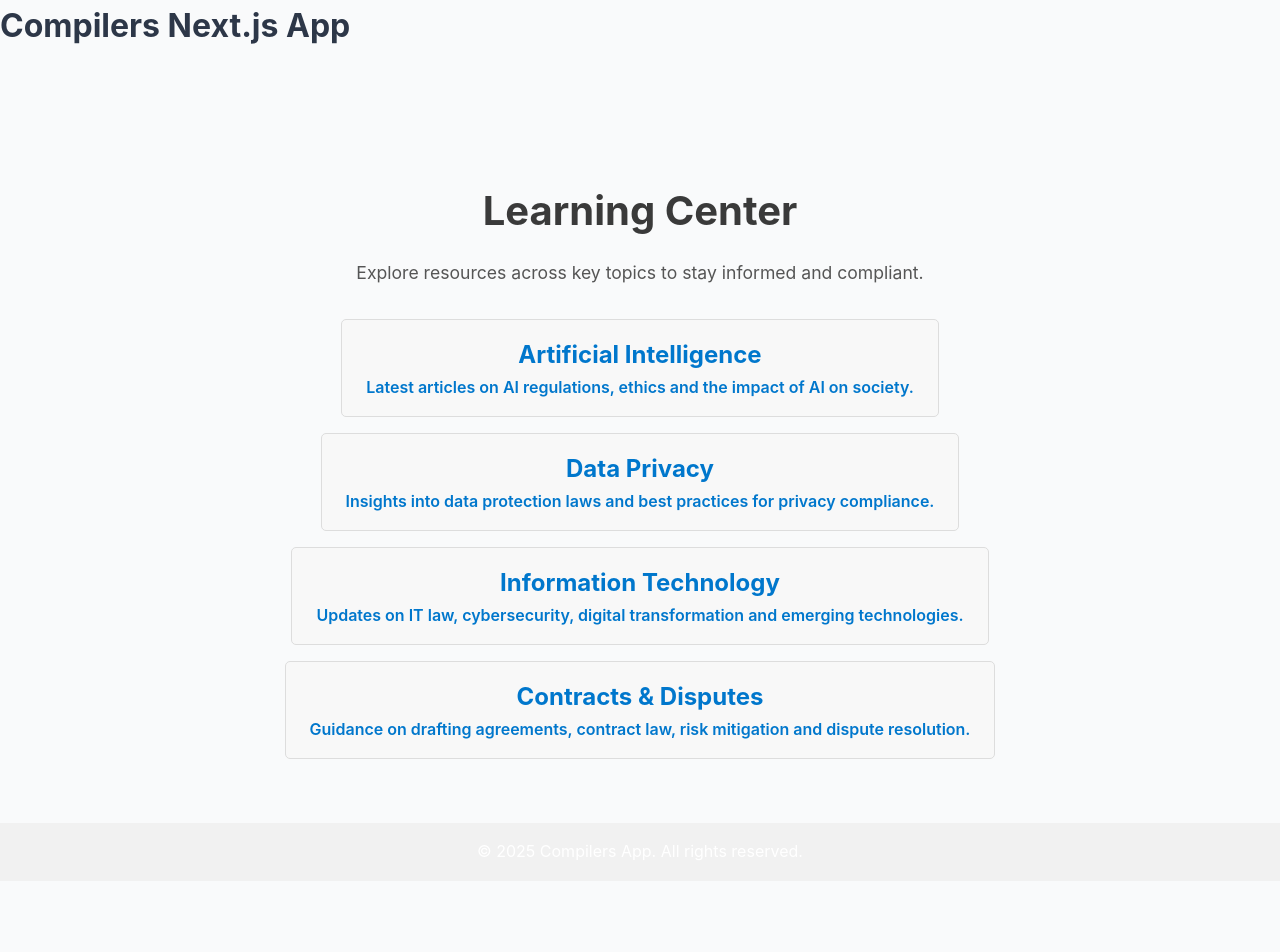
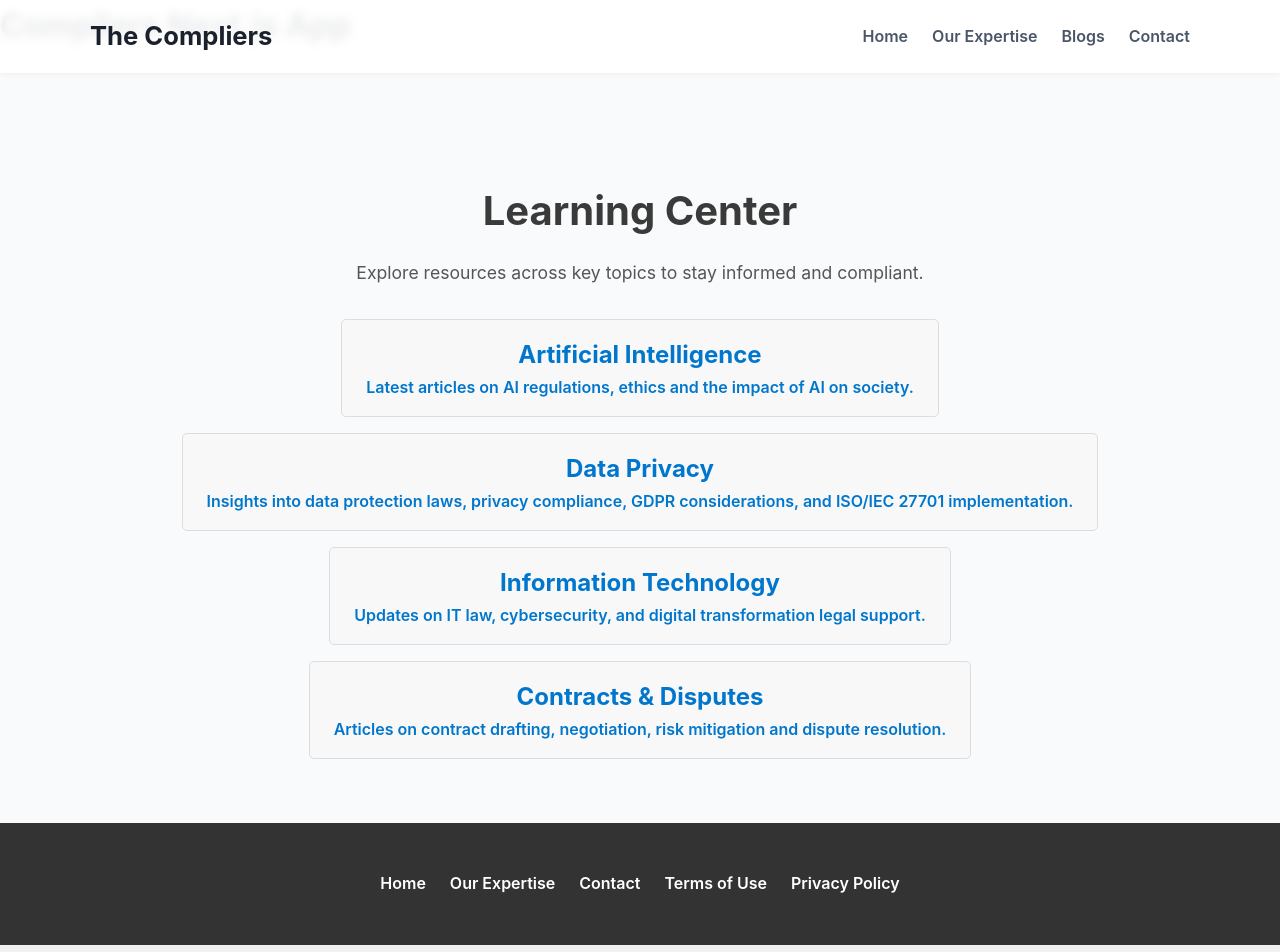
Before and after one commit to unforgettablekartik/compliers, a Next.js app: page /articles in a window 1280 px wide. Shown: the top 952 px of the page. Before the commit the page ends 881 px from the top, so only its background shows below. Built offline with nearby package versions, Linux system fonts and the light colour scheme.

Commit message:
Update articles.tsx

```diff
--- a/pages/articles.tsx
+++ b/pages/articles.tsx
@@ -5,8 +5,24 @@ export default function Articles() {
     <>
       <Head>
         <title>Learning Center | The Compliers</title>
-        <meta name="description" content="Explore educational resources across Artificial Intelligence, Data Privacy, Information Technology, and Contracts & Disputes." />
+        <meta
+          name="description"
+          content="Explore educational resources on Artificial Intelligence, Data Privacy, Information Technology, and Contracts & Disputes."
+        />
       </Head>
+      {/* Site Navigation */}
+      <nav id="navbar">
+        <div className="container">
+          <div className="logo"><a href="/">The Compliers</a></div>
+          <ul className="nav-links">
+            <li><a href="/">Home</a></li>
+            <li><a href="/#services">Our Expertise</a></li>
+            <li><a href="/articles">Blogs</a></li>
+            <li><a href="/#contact">Contact</a></li>
+          </ul>
+        </div>
+      </nav>
+      {/* Main content */}
       <main className="articles-page">
         <div className="container">
           <h1>Learning Center</h1>
@@ -20,19 +36,31 @@ export default function Articles() {
             </div>
             <div className="article-category">
               <h2>Data Privacy</h2>
-              <p>Insights into data protection laws and best practices for privacy compliance.</p>
+              <p>Insights into data protection laws, privacy compliance, GDPR considerations, and ISO/IEC 27701 implementation.</p>
             </div>
             <div className="article-category">
               <h2>Information Technology</h2>
-              <p>Updates on IT law, cybersecurity, digital transformation and emerging technologies.</p>
+              <p>Updates on IT law, cybersecurity, and digital transformation legal support.</p>
             </div>
             <div className="article-category">
               <h2>Contracts & Disputes</h2>
-              <p>Guidance on drafting agreements, contract law, risk mitigation and dispute resolution.</p>
+              <p>Articles on contract drafting, negotiation, risk mitigation and dispute resolution.</p>
             </div>
           </div>
         </div>
       </main>
+      {/* Footer */}
+      <footer>
+        <div className="container footer-content">
+          <ul className="footer-nav">
+            <li><a href="/">Home</a></li>
+            <li><a href="/#services">Our Expertise</a></li>
+            <li><a href="/#contact">Contact</a></li>
+            <li><a href="/terms">Terms of Use</a></li>
+            <li><a href="/privacy">Privacy Policy</a></li>
+          </ul>
+        </div>
+      </footer>
     </>
   );
 }
```
